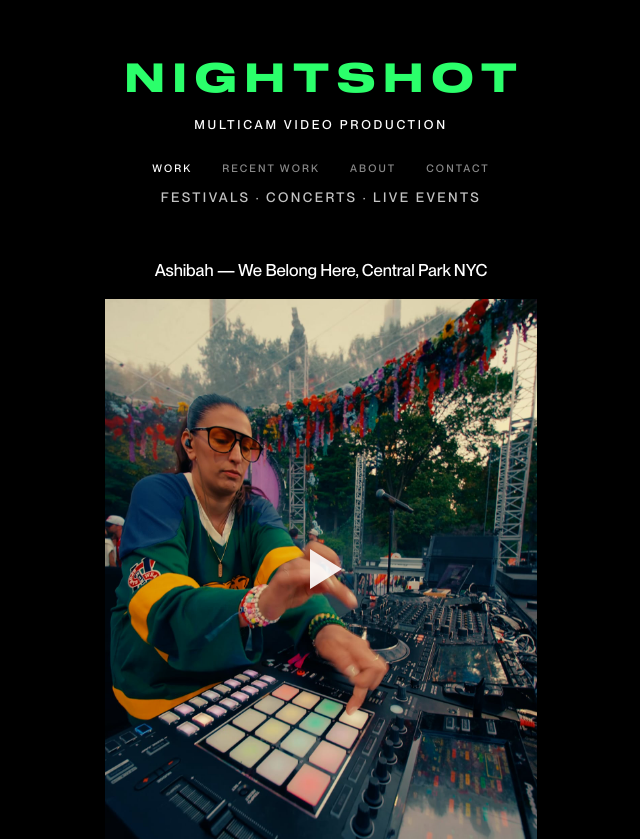
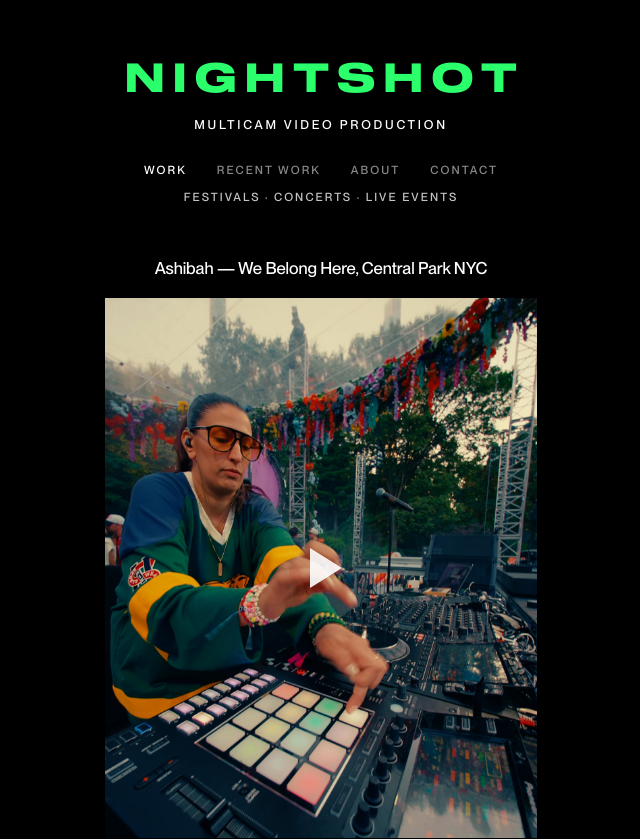
Before and after one commit to nightshot-media/NightShot-Media, a plain HTML site: page index.html in a window 1280 px wide. Shown: the top 839 px of the page, without its empty margins (319-959 px from the left). Drawn offline with Linux system fonts and the light colour scheme.

Commit message:
Header: nav and category line use the same text size
Co-Authored-By: Claude Sonnet 5.5 <noreply@anthropic.com>
Claude-Session: https://claude.ai/code/session_01U8WK1ftabCnbC9nWZMufFf

```diff
--- a/style.css
+++ b/style.css
@@ -34,12 +34,12 @@ a.btn { display: inline-block; }
 header { padding: 56px 24px 0; }
 .logo { font-family: "Sequel", var(--sans); font-weight: 400; color: var(--green); display: inline-block; font-size: clamp(1.6rem, 5vw, 2.5rem); letter-spacing: 0.2em; text-transform: uppercase; padding-left: 0.2em; line-height: 1.2; }
 nav { margin-top: 28px; display: flex; justify-content: center; flex-wrap: wrap; gap: 14px 30px; }
-nav a { font-size: 0.66rem; letter-spacing: 0.2em; text-transform: uppercase; color: var(--muted); transition: color .2s; }
+nav a { font-size: clamp(0.66rem, 3vw, 0.72rem); letter-spacing: 0.18em; text-transform: uppercase; color: var(--muted); transition: color .2s; }
 nav a:hover, nav a.active { color: var(--text); }
 
 /* Tagline (under the logo) and sub-line (under the nav) */
 .tagline { font-size: 0.78rem; font-weight: 500; letter-spacing: 0.22em; text-transform: uppercase; line-height: 1.4; margin-top: 12px; }
-.subline { font-size: clamp(0.7rem, 3.2vw, 0.84rem); font-weight: 500; letter-spacing: 0.18em; text-transform: uppercase; color: #c4c4c4; margin-top: 9px; line-height: 1.5; }
+.subline { font-size: clamp(0.66rem, 3vw, 0.72rem); font-weight: 500; letter-spacing: 0.18em; text-transform: uppercase; color: #c4c4c4; margin-top: 9px; line-height: 1.5; }
 
 /* Work: one big video per row */
 .work { max-width: 1000px; margin: 52px auto 0; padding: 0 20px 40px; }
```
